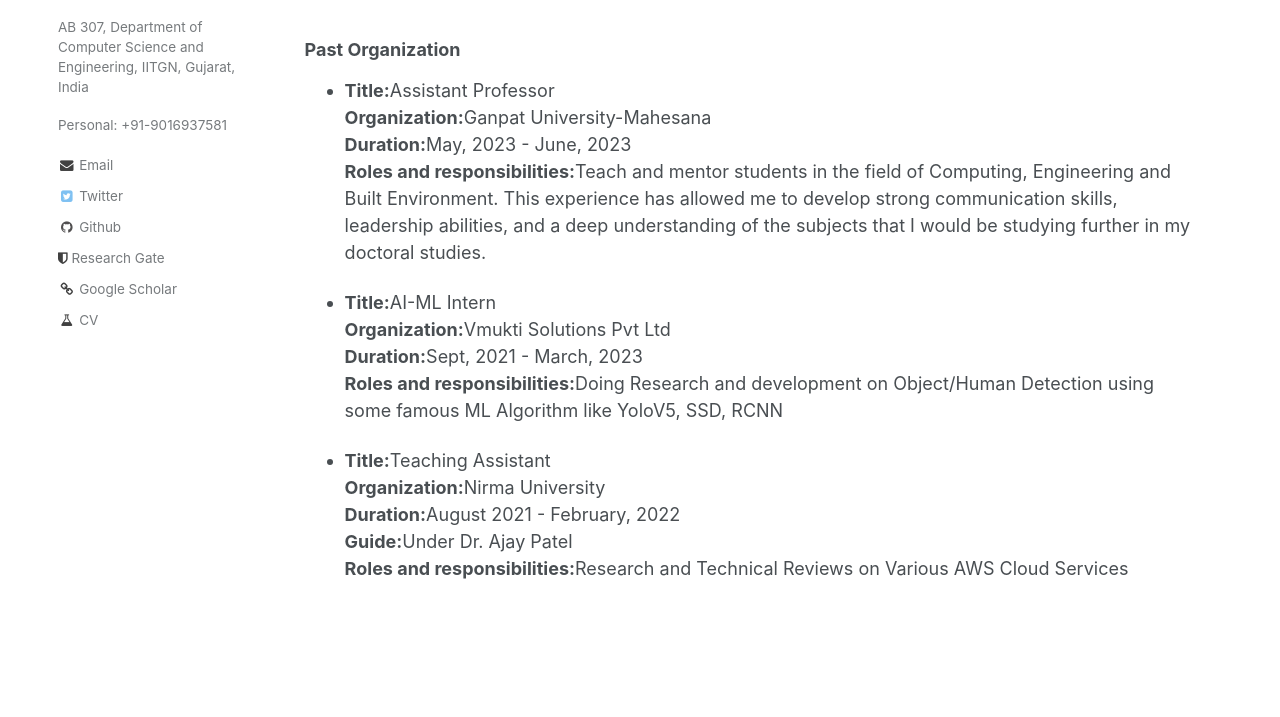
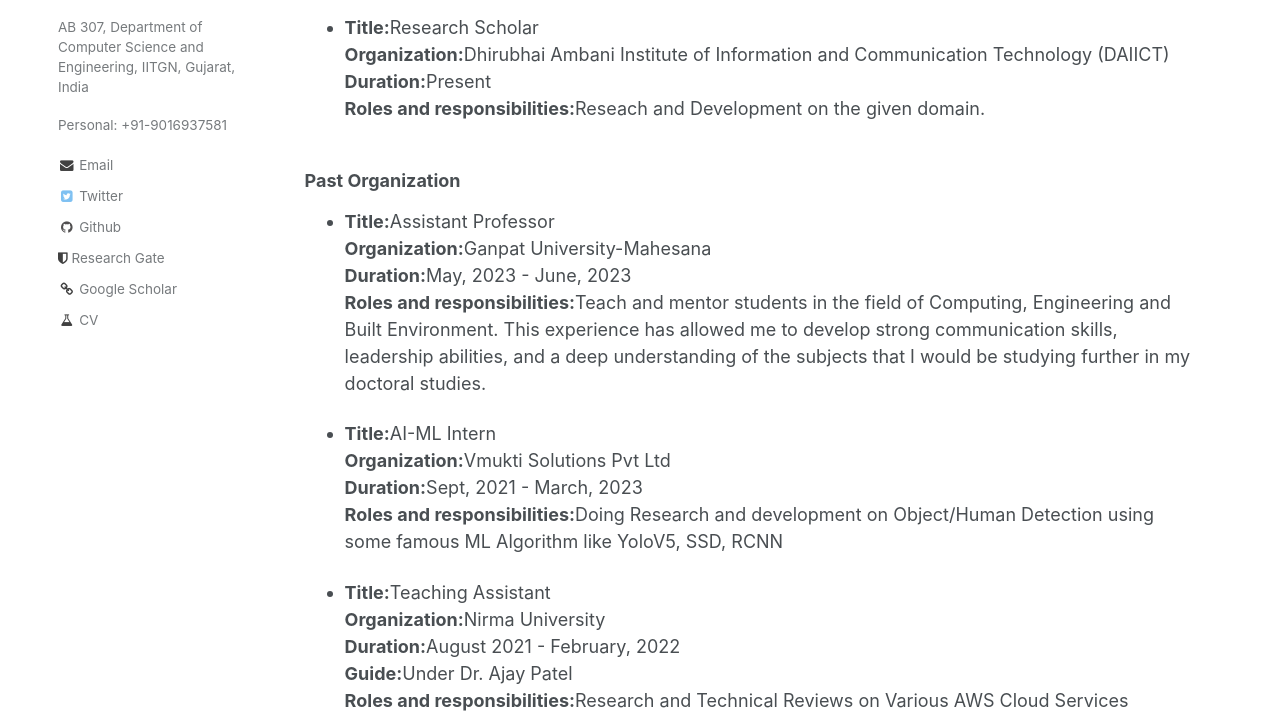
Before and after one commit to iamshreeji-copy1/ravindra_purohit, a plain HTML site: page Experience.html in a window 1280 px wide. Shown: the part 341-1058 px from the top of the page. Before the commit the page ends 974 px from the top, so only its background shows below. Drawn offline with nearby package versions, Linux system fonts and the light colour scheme.

Commit message:
Update Experience.html

```diff
--- a/Experience.html
+++ b/Experience.html
@@ -62,6 +62,17 @@
 							    <b>Organization:</b>Indian Institute of Technology<br>
 							    <b>Duration:</b>June, 2023 - Present<br>
 							    <b>Roles and responsibilities:</b> Creating and implimenting the Low-leval Machine learning Model benchmark<br>
+<!-- 							    <b> Role: </b> PI -->
+							</p>
+						</li>
+
+						            <li>
+							<p>
+							    <b>Title:</b>Research Scholar<br>
+							    <b>Organization:</b>Dhirubhai Ambani Institute of Information and Communication Technology
+ (DAIICT)<br>
+							    <b>Duration:</b>Present<br>
+							    <b>Roles and responsibilities:</b>Reseach and Development on the given domain.<br>
 <!-- 							    <b> Role: </b> PI -->
 							</p>
 						</li>
```
